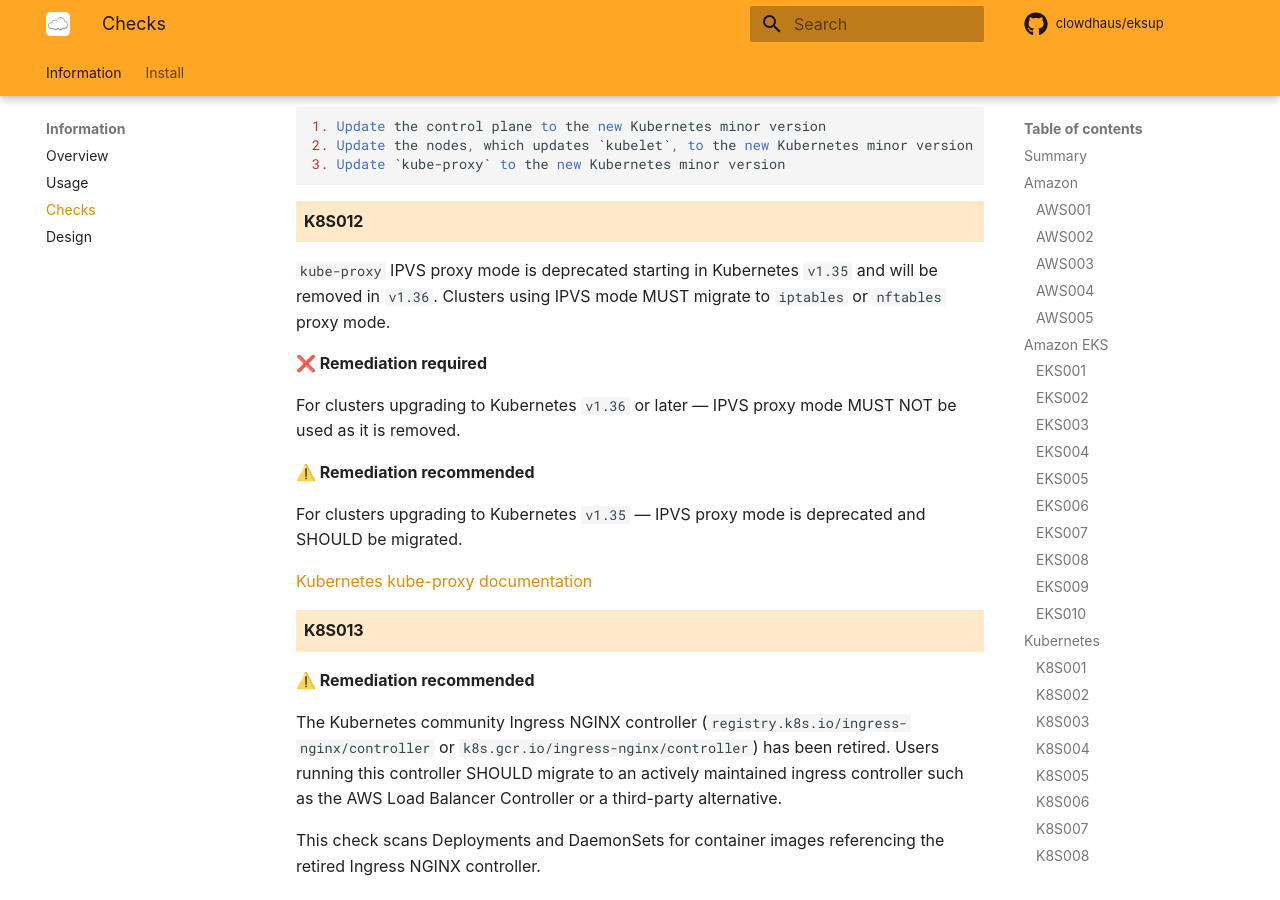
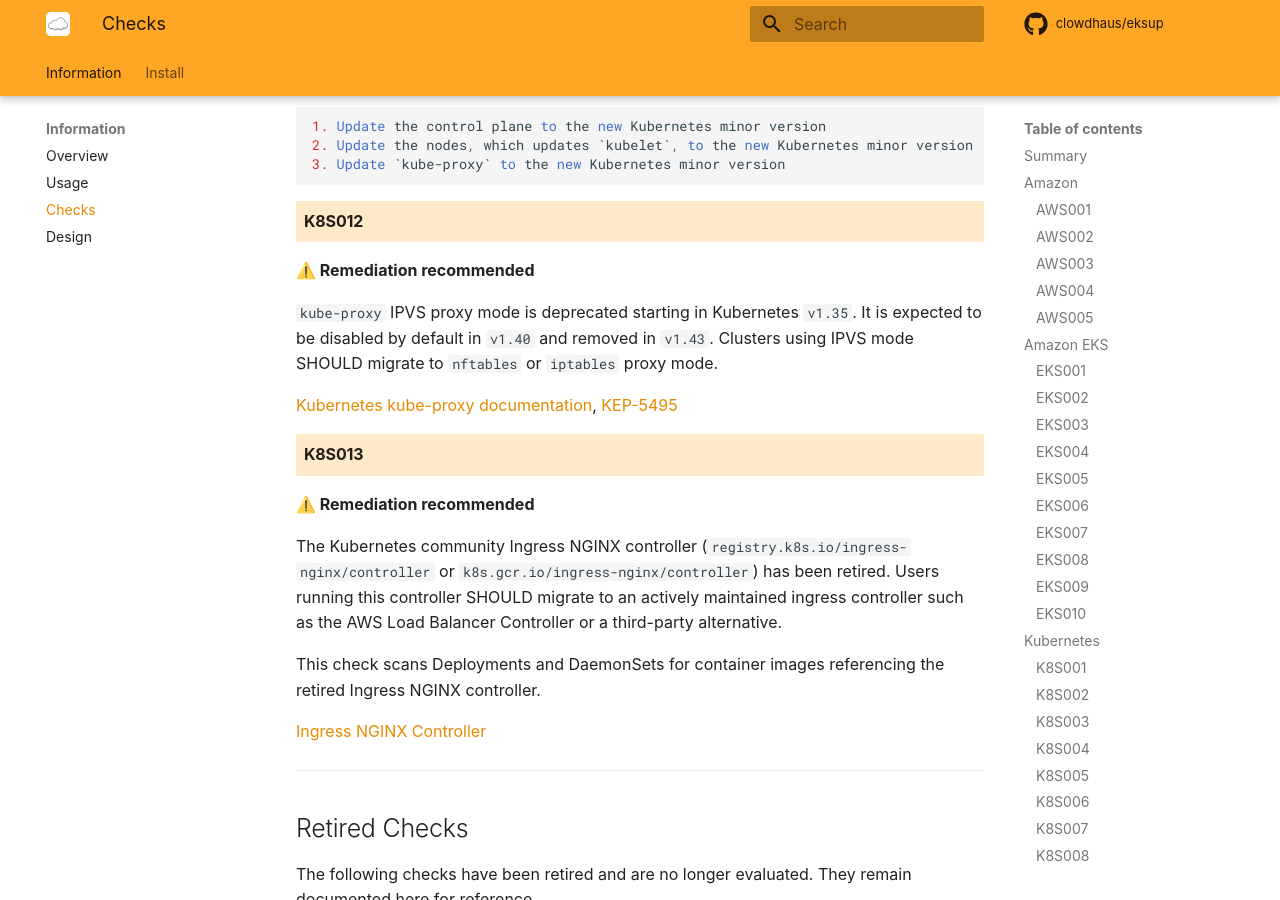
Before and after one commit to clowdhaus/eksup, an MkDocs documentation site: the page built from docs/info/checks.md, in a window 1280 px wide and 900 px high, scrolled down 10672 px. Built offline with MkDocs 1.6.1 and Material for MkDocs 9.7.7, drawn with Linux system fonts in a browser that asks for light colours; some web fonts are replaced; comment, search, counter and statistics services are not loaded; some of the changed text lies outside the part shown.

```diff
--- a/docs/info/checks.md
+++ b/docs/info/checks.md
@@ -41,7 +41,7 @@
 | `K8S009` | Pod security policies present (removed in 1.25) | Retired | Up to 1.24 |
 | `K8S010` | EBS CSI driver not installed | Retired | Up to 1.24 |
 | `K8S011` | kube-proxy version skew with kubelet | Active | All versions |
-| `K8S012` | kube-proxy IPVS mode deprecated (1.35+, removed 1.36) | Active | 1.35+ |
+| `K8S012` | kube-proxy IPVS mode deprecated (1.35+, removal planned 1.43) | Active | 1.35+ |
 | `K8S013` | Ingress NGINX controller retirement (1.35+) | Active | 1.35+ |
 
 <!-- END GENERATED CHECKS TABLE -->
@@ -346,17 +346,11 @@
 
 #### K8S012
 
-`kube-proxy` IPVS proxy mode is deprecated starting in Kubernetes `v1.35` and will be removed in `v1.36`. Clusters using IPVS mode MUST migrate to `iptables` or `nftables` proxy mode.
-
-**❌ Remediation required**
-
-For clusters upgrading to Kubernetes `v1.36` or later — IPVS proxy mode MUST NOT be used as it is removed.
-
 **⚠️ Remediation recommended**
 
-For clusters upgrading to Kubernetes `v1.35` — IPVS proxy mode is deprecated and SHOULD be migrated.
+`kube-proxy` IPVS proxy mode is deprecated starting in Kubernetes `v1.35`. It is expected to be disabled by default in `v1.40` and removed in `v1.43`. Clusters using IPVS mode SHOULD migrate to `nftables` or `iptables` proxy mode.
 
-[Kubernetes kube-proxy documentation](https://kubernetes.io/docs/reference/command-line-tools-reference/kube-proxy/)
+[Kubernetes kube-proxy documentation](https://kubernetes.io/docs/reference/command-line-tools-reference/kube-proxy/), [KEP-5495](https://github.com/kubernetes/enhancements/issues/5495)
 
 #### K8S013
 
```
Also changed, not shown: 4 other files.
